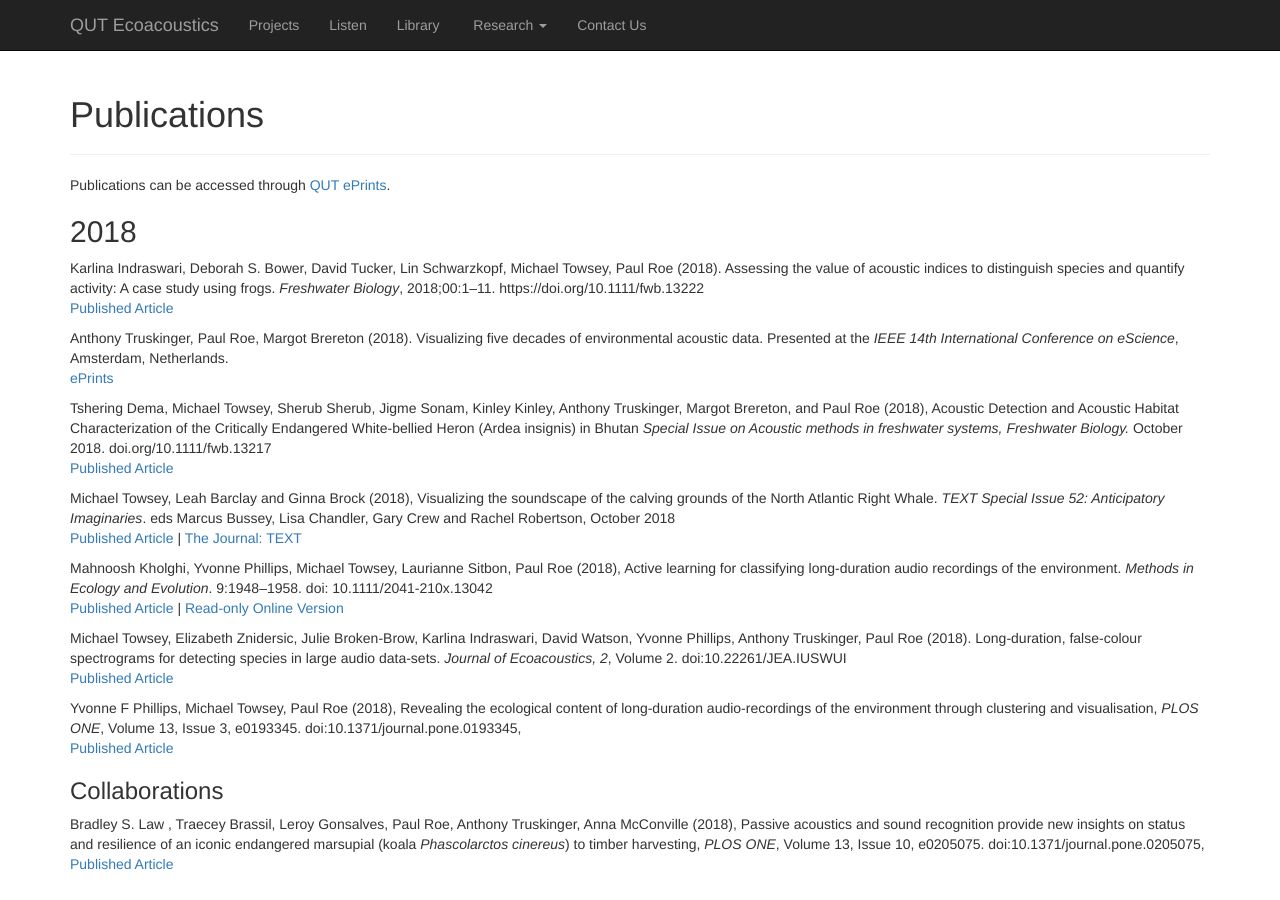
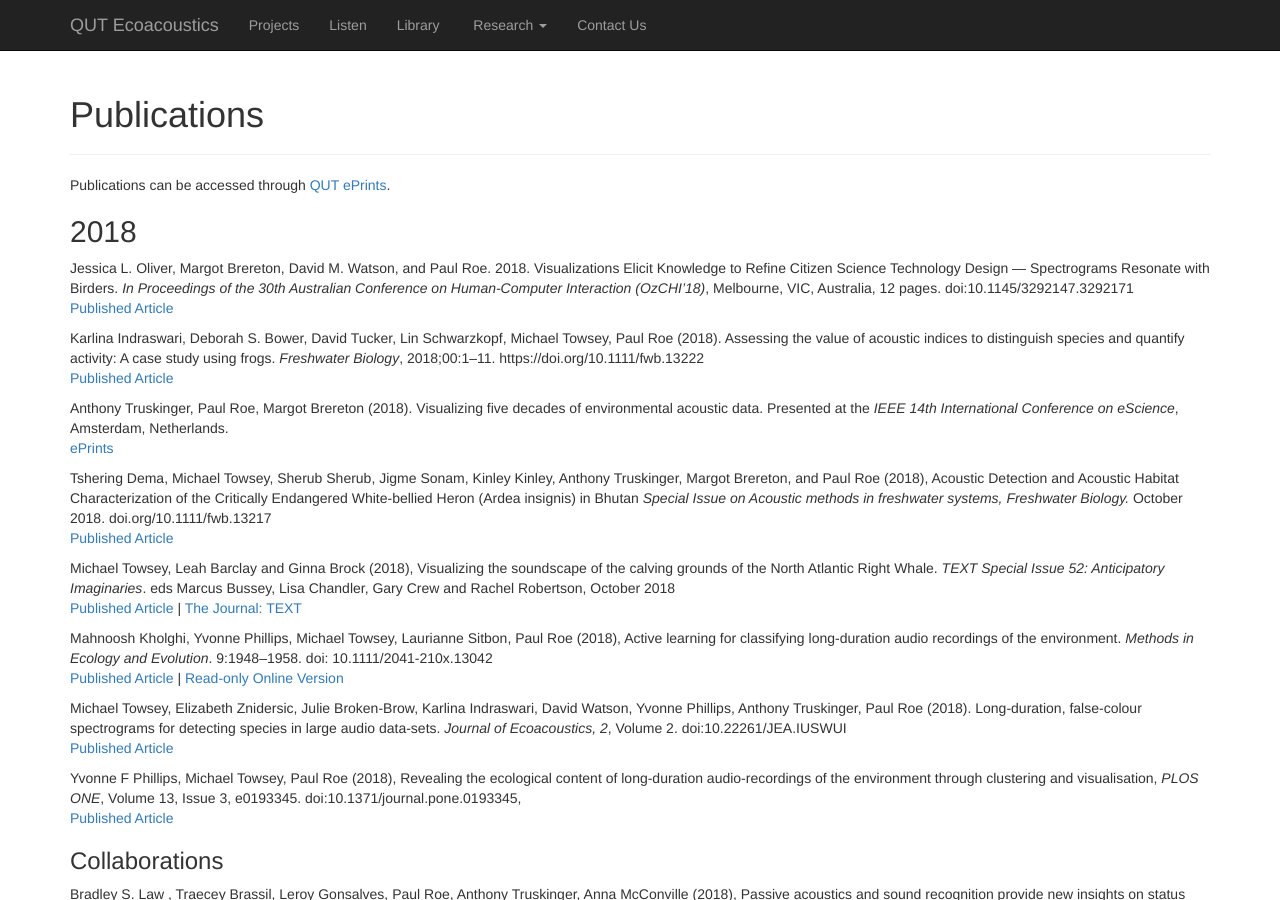
Before and after one commit to QutEcoacoustics/research-blog, a Jekyll site: the page built from publications/publications.html, in a window 1280 px wide and 900 px high. Built offline with Jekyll 4.4.1, drawn with Linux system fonts in a browser that asks for light colours; nearby versions of some CDN libraries.

Commit message:
Updated my publication
@atruskie could you please confirm I did this correctly?

```diff
--- a/publications/publications.html
+++ b/publications/publications.html
@@ -13,6 +13,14 @@ title: Ecosounds | Publications
     <!-- Insert entries in reverse chronological order (newest first) -->
     <h2>2018</h2>
     <p>
+	Jessica L. Oliver, Margot Brereton, David M. Watson, and Paul Roe. 2018.
+	Visualizations Elicit Knowledge to Refine Citizen Science Technology Design — Spectrograms Resonate with Birders.
+	<i>In Proceedings of the 30th Australian Conference on Human-Computer Interaction (OzCHI’18)</i>,
+	Melbourne, VIC, Australia, 12 pages. doi:10.1145/3292147.3292171
+	<br/>
+	<a href="https://doi.org/10.1145/3292147.3292171">Published Article</a>
+     </p>
+     <p>
         Karlina Indraswari, Deborah S. Bower, David Tucker, Lin Schwarzkopf, Michael Towsey, Paul Roe (2018).
         Assessing the value of acoustic indices to distinguish species and quantify activity: A case study using frogs.
         <i>Freshwater Biology</i>, 2018;00:1–11. https://doi.org/10.1111/fwb.13222
```
